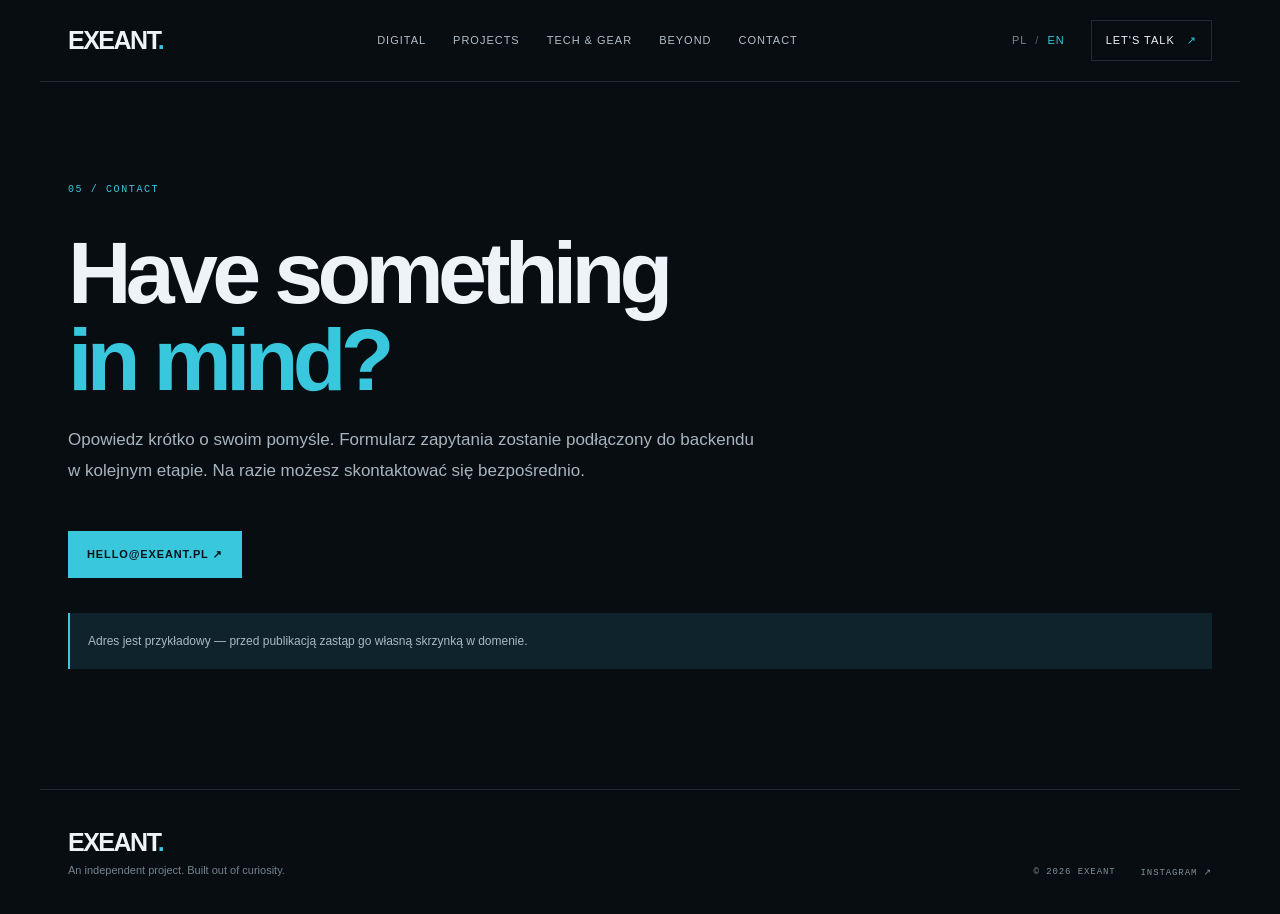
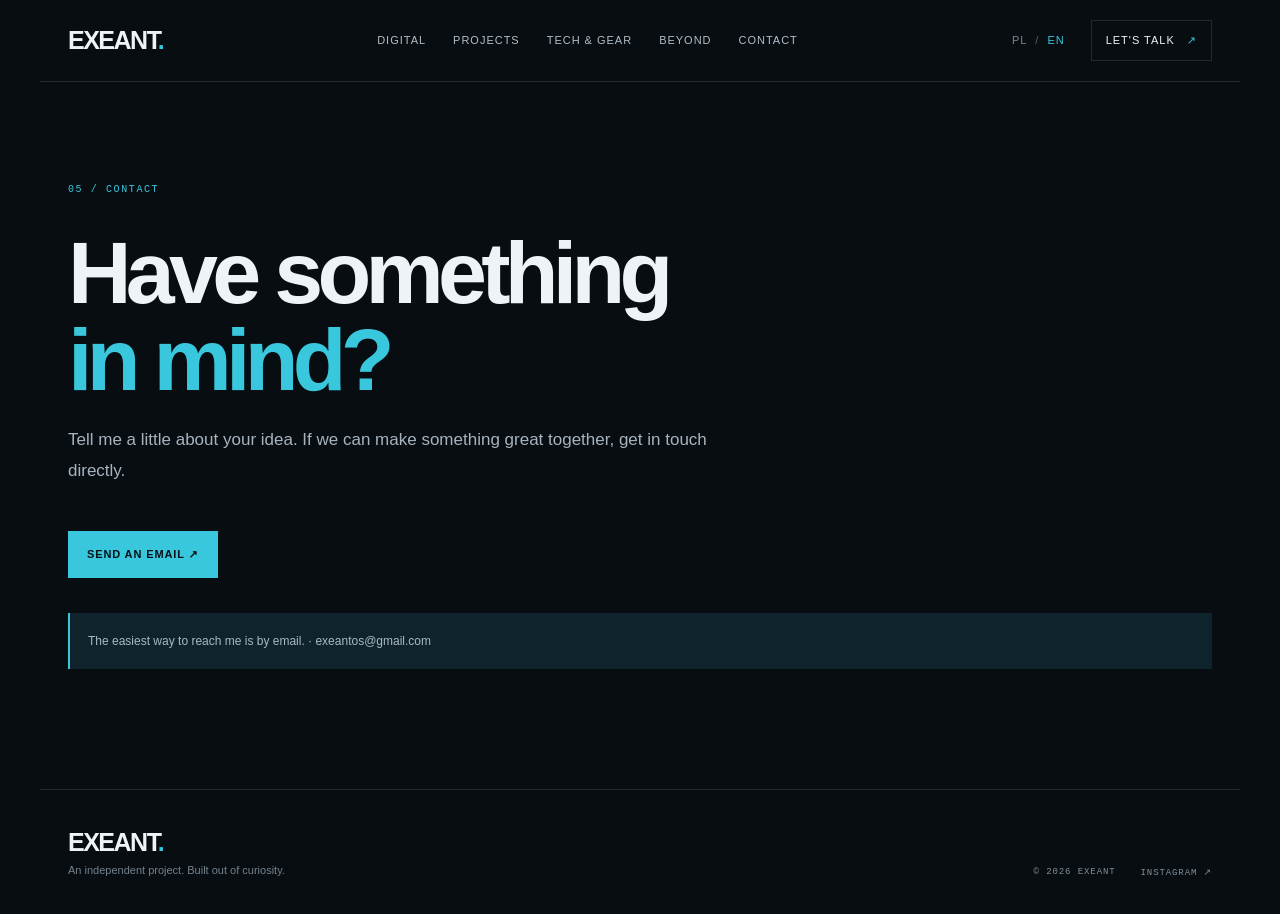
Before and after one commit to Exeant/exeant.pl, a Next.js app: page /en/contact in a window 1280 px wide. Shown: the top 914 px of the page. Built offline with nearby package versions, Linux system fonts and the light colour scheme; no server answers.

Commit message:
Improve bilingual portfolio content

```diff
--- a/src/app/[locale]/contact/page.tsx
+++ b/src/app/[locale]/contact/page.tsx
@@ -1 +1,16 @@
-export default function ContactPage() { return <section className="inner-page section-shell"><p className="eyebrow">05 / CONTACT</p><h1>Have something<br/><span>in mind?</span></h1><p className="inner-lead">Opowiedz krótko o swoim pomyśle. Formularz zapytania zostanie podłączony do backendu w kolejnym etapie. Na razie możesz skontaktować się bezpośrednio.</p><a className="button button-primary" href="mailto:hello@exeant.pl">hello@exeant.pl ↗</a><p className="notice">Adres jest przykładowy — przed publikacją zastąp go własną skrzynką w domenie.</p></section>; }
+import { notFound } from 'next/navigation';
+import { locales, type Locale } from '@/lib/i18n/dictionaries';
+
+const copy = {
+  pl: { eyebrow: '05 / KONTAKT', a: 'Masz coś', b: 'na myśli?', lead: 'Opowiedz krótko o swoim pomyśle. Jeśli możemy stworzyć coś dobrego, odezwij się bezpośrednio.', note: 'Najprościej złapiesz mnie mailowo.', cta: 'Napisz e-mail' },
+  en: { eyebrow: '05 / CONTACT', a: 'Have something', b: 'in mind?', lead: 'Tell me a little about your idea. If we can make something great together, get in touch directly.', note: 'The easiest way to reach me is by email.', cta: 'Send an email' },
+} as const;
+
+export default async function ContactPage({ params }: { params: Promise<{ locale: string }> }) {
+  const { locale: raw } = await params;
+  if (!locales.includes(raw as Locale)) notFound();
+  const locale = raw as Locale;
+  const t = copy[locale];
+  const email = 'exeantos@gmail.com';
+  return <section className="inner-page section-shell"><p className="eyebrow">{t.eyebrow}</p><h1>{t.a}<br/><span>{t.b}</span></h1><p className="inner-lead">{t.lead}</p><a className="button button-primary" href={`mailto:${email}`}>{t.cta} ↗</a><p className="notice">{t.note} · {email}</p></section>;
+}
```
